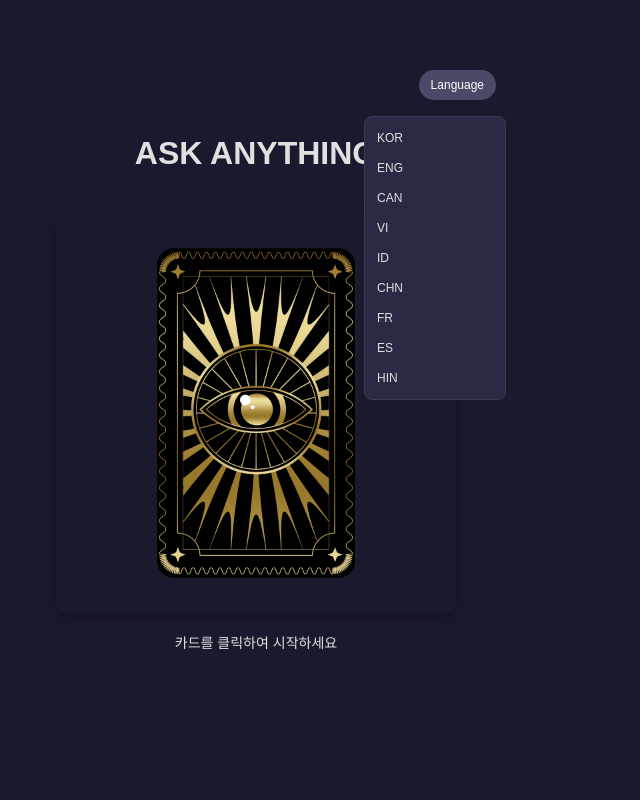
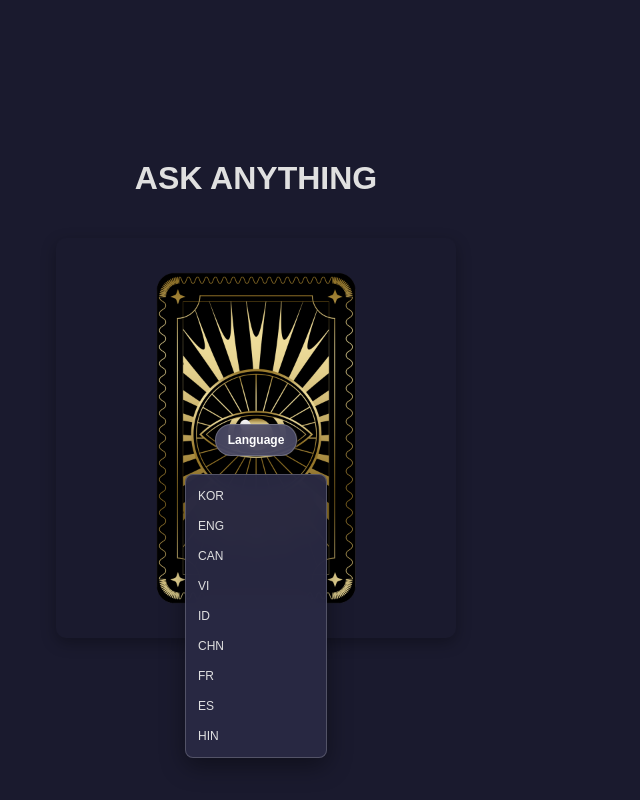
Before and after one commit to marleypark/my_tarot_app, a website: page index.html in a window 1280 px wide. Both pictures are taken after a click on the button "Language". Shown: the whole page, without its empty margins (384-1024 px from the left). Drawn offline with nearby package versions, Linux system fonts and the light colour scheme.

Commit message:
v2언어위치

```diff
--- a/index.html
+++ b/index.html
@@ -12,22 +12,20 @@
 </head>
 <body>
     <div class="app-container">
-        <!-- 언어 스위처 -->
-        <div class="lang-switcher">
-            <button class="lang-button" id="lang-button">Language</button>
-            <ul class="lang-menu" id="lang-menu">
-                <li data-lang="kor">KOR</li><li data-lang="eng">ENG</li><li data-lang="can">CAN</li>
-                <li data-lang="vi">VI</li><li data-lang="id">ID</li><li data-lang="chn">CHN</li>
-                <li data-lang="fr">FR</li><li data-lang="es">ES</li><li data-lang="hin">HIN</li>
-            </ul>
-        </div>
-
         <!-- 1. 메인 시작 화면 -->
         <div id="main-screen" class="screen">
             <h1 data-i18n-key="mainTitle">ASK ANYTHING</h1>
             <div id="main-shuffle-area">
                 <img src="images/card_back.png" alt="카드 뒷면" class="card-back-static">
-                <p data-i18n-key="mainSubtitle">카드를 클릭하여 시작하세요</p>
+                <!-- 언어 스위처를 카드 중앙으로 이동 -->
+                <div class="lang-switcher lang-switcher-center">
+                    <button class="lang-button" id="lang-button">Language</button>
+                    <ul class="lang-menu" id="lang-menu">
+                        <li data-lang="kor">KOR</li><li data-lang="eng">ENG</li><li data-lang="can">CAN</li>
+                        <li data-lang="vi">VI</li><li data-lang="id">ID</li><li data-lang="chn">CHN</li>
+                        <li data-lang="fr">FR</li><li data-lang="es">ES</li><li data-lang="hin">HIN</li>
+                    </ul>
+                </div>
             </div>
         </div>
 
--- a/style.css
+++ b/style.css
@@ -770,6 +770,15 @@ body {
     right: 0;
     z-index: 1000;
 }
+
+/* 카드 중앙에 위치한 언어 스위처 */
+.lang-switcher-center {
+    position: absolute;
+    top: 50%;
+    left: 50%;
+    transform: translate(-50%, -50%);
+    z-index: 1000;
+}
 .lang-button {
     background-color: #4a4a68;
     color: white;
@@ -781,8 +790,24 @@ body {
     position: relative;
     z-index: 1001;
 }
+
+/* 카드 중앙의 언어 버튼 스타일 */
+.lang-switcher-center .lang-button {
+    background-color: rgba(74, 74, 104, 0.9);
+    backdrop-filter: blur(10px);
+    border: 1px solid rgba(255, 255, 255, 0.2);
+    box-shadow: 0 4px 15px rgba(0, 0, 0, 0.3);
+    font-weight: bold;
+}
 .lang-button:hover {
     background-color: #3a3a52;
+}
+
+/* 카드 중앙의 언어 버튼 호버 효과 */
+.lang-switcher-center .lang-button:hover {
+    background-color: rgba(58, 58, 82, 0.9);
+    transform: translateY(-2px);
+    box-shadow: 0 6px 20px rgba(0, 0, 0, 0.4);
 }
 .lang-menu {
     position: absolute;
@@ -798,6 +823,18 @@ body {
     z-index: 1000;
     text-align: left;
 }
+
+/* 카드 중앙의 언어 메뉴 위치 조정 */
+.lang-switcher-center .lang-menu {
+    left: 50%;
+    right: auto;
+    transform: translateX(-50%);
+    margin-top: 8px;
+    background: rgba(42, 42, 68, 0.95);
+    backdrop-filter: blur(10px);
+    border: 1px solid rgba(255, 255, 255, 0.2);
+    box-shadow: 0 8px 25px rgba(0, 0, 0, 0.4);
+}
 .lang-menu.show {
     display: block;
 }
@@ -813,6 +850,7 @@ body {
 /* 메인 화면 카드 크기 조정 (50% 축소) */
 #main-shuffle-area {
     padding: 20px 0;
+    position: relative;
 }
 
 #main-shuffle-area .card-back-static {
@@ -827,11 +865,6 @@ body {
 
 #main-shuffle-area .card-back-static:hover {
     transform: scale(1.05);
-}
-
-#main-shuffle-area p {
-    margin-top: 15px;
-    font-size: 14px;
 }
 
 /* 화면 전환 효과 - 중복 제거됨 */
```
